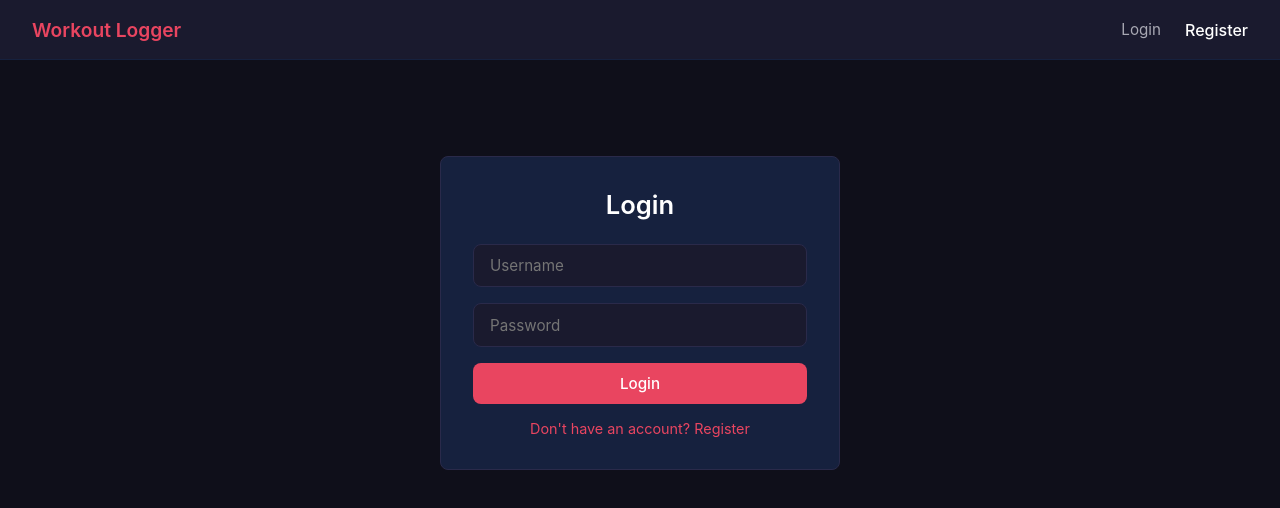
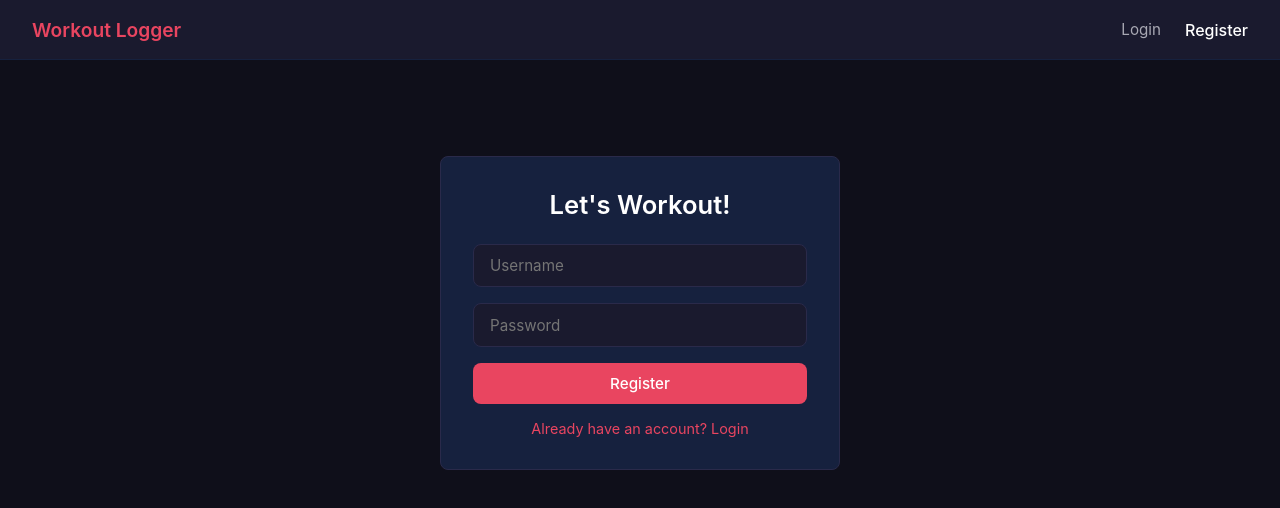
Before and after one commit to nigelvidaaal/workout-logger, a React (Vite) app: page /register in a window 1280 px wide. Shown: the top 508 px of the page. Built offline with nearby package versions, Linux system fonts and the light colour scheme; no server answers.

Commit message:
converted auth.js lines of codes from SQLlite to Postgres for neon db handler

```diff
--- a/src/pages/Register.jsx
+++ b/src/pages/Register.jsx
@@ -37,7 +37,7 @@ export function Register() {
 
   return (
     <div className={styles.container}>
-      <h1 className={styles.title}>Login</h1>
+      <h1 className={styles.title}>Let's Workout!</h1>
       <form onSubmit={handleSubmit} className={styles.form}>
         <input
           className={styles.input}
@@ -62,11 +62,11 @@ export function Register() {
           className={styles.submitBtn}
           disabled={isSubmitting}
         >
-          {isSubmitting ? "Registering in..." : "Login"}
+          {isSubmitting ? "Registering in..." : "Register"}
         </button>
       </form>
       <div className={styles.link}>
-        <Link to="/register">Don't have an account? Register</Link>
+        <Link to="/login">Already have an account? Login</Link>
       </div>
     </div>
   );
```
Also changed, not shown: 2 other files (tests, documents, lock files or other folders).
